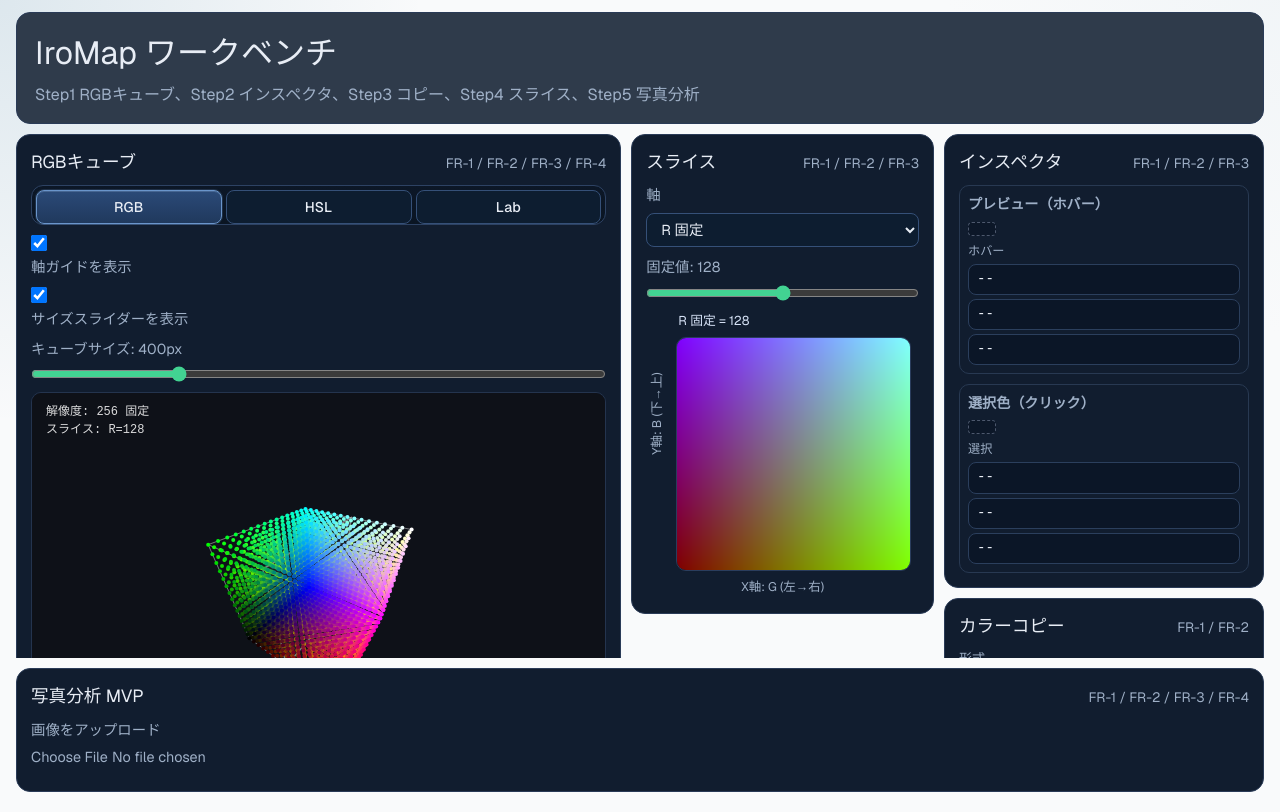
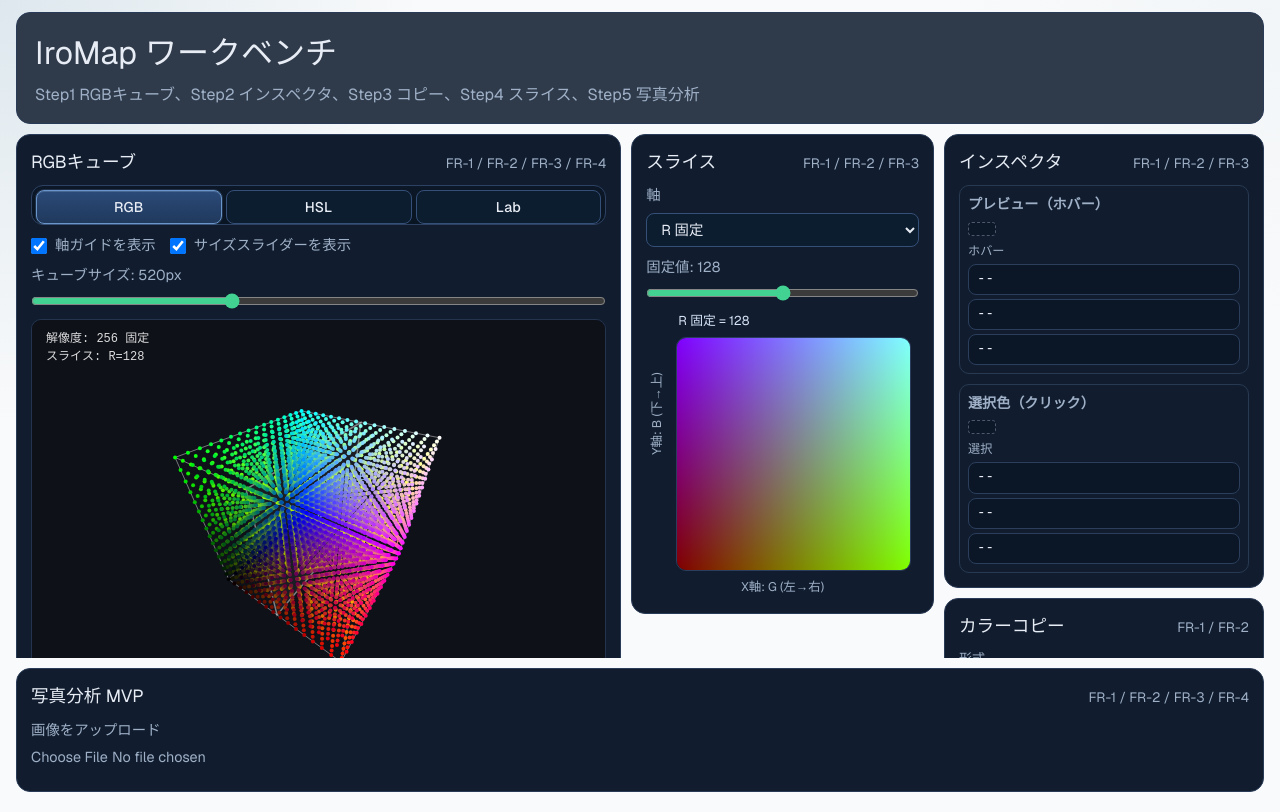
Before and after one commit to Shunkicreate/IroMap, a Next.js app in the folder web/: page / in a window 1280 px wide. Built offline with nearby package versions, Linux system fonts and the light colour scheme.

Commit message:
feat(workbench): enlarge cube defaults and align setting toggles

```diff
--- a/web/src/app/globals.css
+++ b/web/src/app/globals.css
@@ -236,10 +236,18 @@
   margin-bottom: 10px;
 }
 
-.toggleLabel {
+.cubeToggleRow {
   display: flex;
   align-items: center;
+  gap: 14px;
+  flex-wrap: wrap;
+}
+
+.toggleLabel {
+  display: inline-flex;
+  align-items: center;
   gap: 8px;
+  white-space: nowrap;
 }
 
 .toggleLabel input[type="checkbox"] {
@@ -311,6 +319,11 @@
   gap: 6px;
   color: var(--workbench-muted);
   font-size: 0.9rem;
+}
+
+.workbenchRoot label.toggleLabel {
+  display: inline-flex;
+  gap: 8px;
 }
 
 .workbenchRoot select,
--- a/web/src/features/workbench/color-workbench.tsx
+++ b/web/src/features/workbench/color-workbench.tsx
@@ -22,7 +22,7 @@ type Rotation = {
 
 const defaultSliceValue = 128;
 const defaultRotation: Rotation = { x: -0.7, y: 0.6 };
-const defaultCubeSize = 400;
+const defaultCubeSize = 520;
 
 const clamp = (value: number, min: number, max: number): number => {
   return Math.min(max, Math.max(min, value));
@@ -117,6 +117,7 @@ export function ColorWorkbench() {
               </TabsList>
             </Tabs>
             <div className="cubeSettings">
+              <div className="cubeToggleRow">
                 <label className="toggleLabel">
                   <input
                     type="checkbox"
@@ -133,13 +134,14 @@ export function ColorWorkbench() {
                   />
                   {t("cubeShowSizeSlider")}
                 </label>
+              </div>
               {isCubeSizeSliderVisible ? (
                 <label>
                   {t("cubeSizeLabel", { size: cubeSize })}
                   <input
                     type="range"
                     min={320}
-                    max={640}
+                    max={900}
                     step={10}
                     value={cubeSize}
                     onChange={(event) => setCubeSize(Number(event.target.value))}
```
Lines whose indentation alone changed are shown as unchanged.
